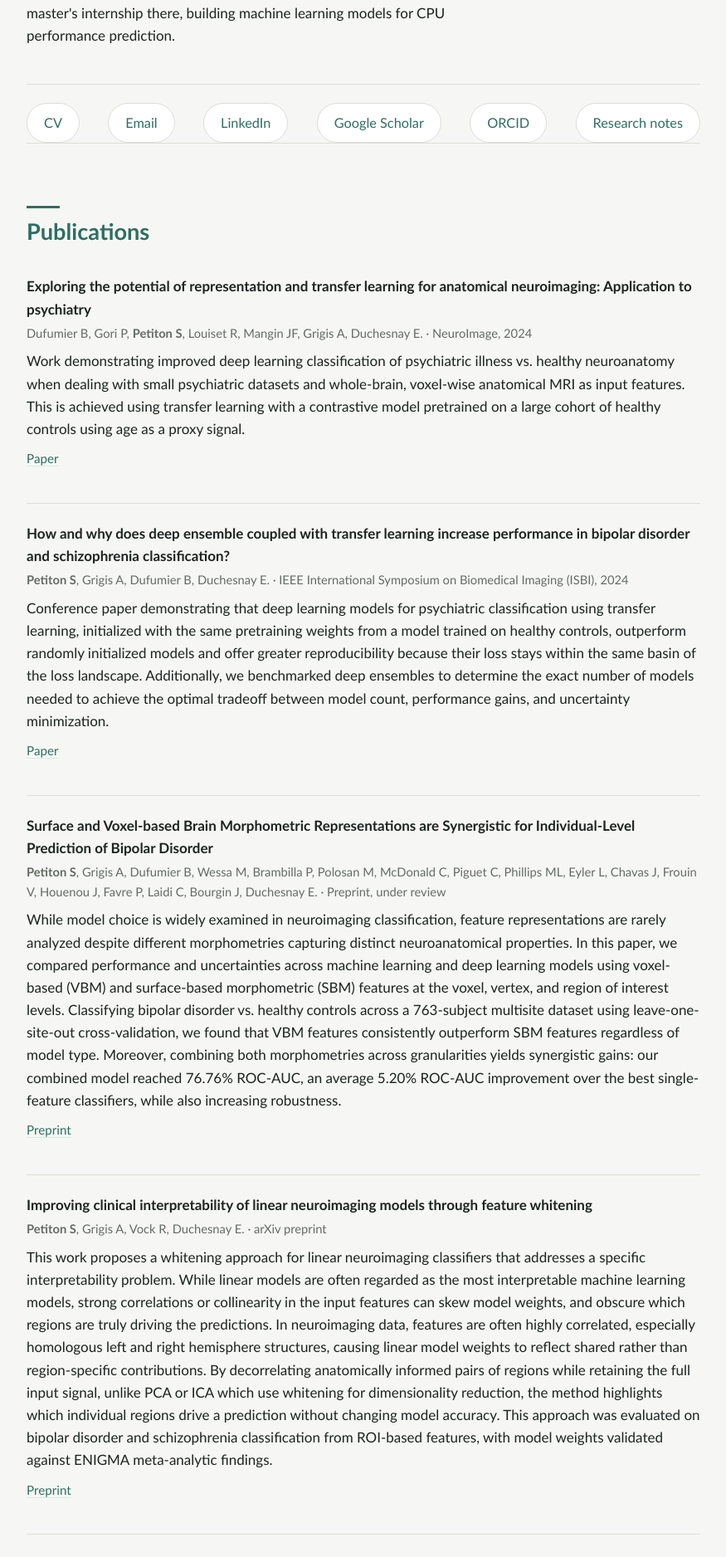
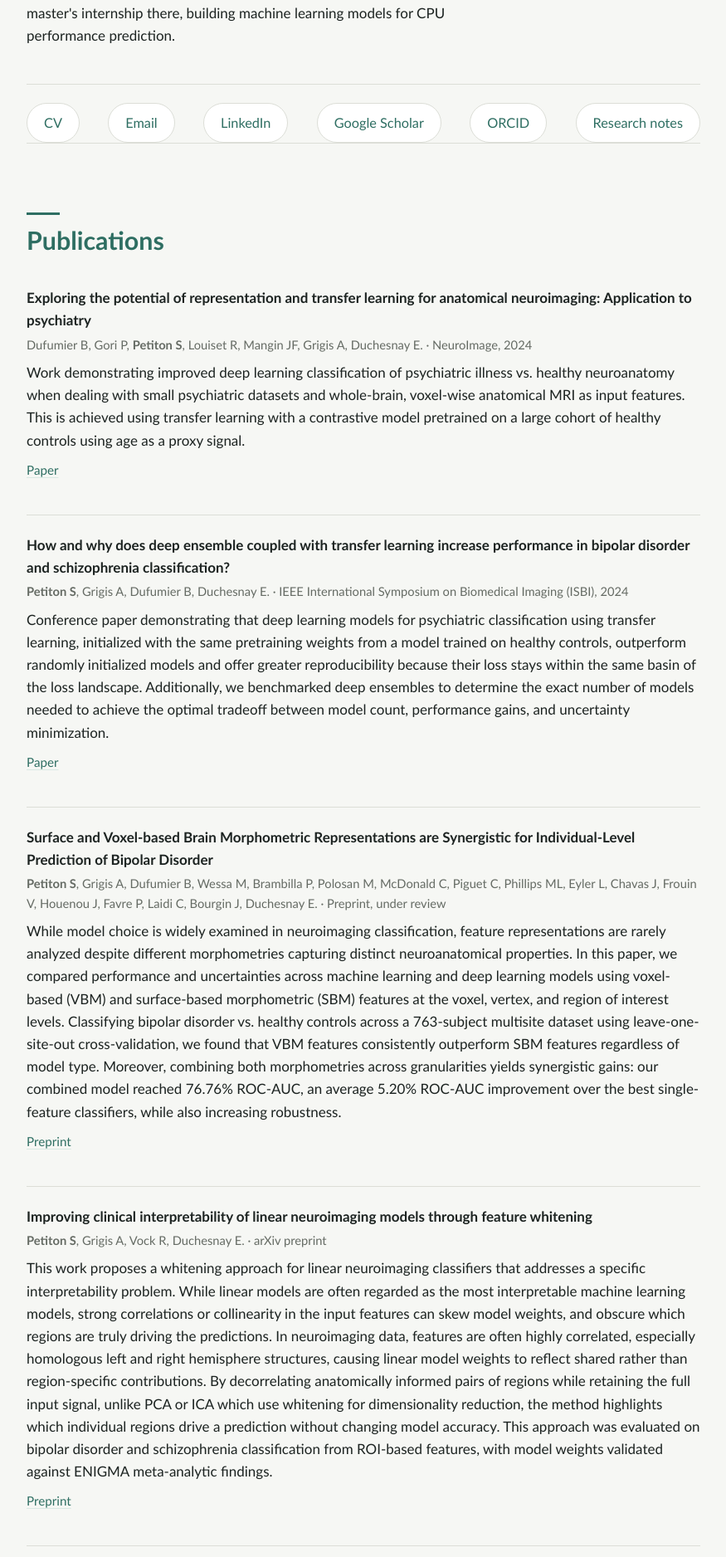
Before and after one commit to SaraMPetiton/sarampetiton.github.io, a Jekyll site: the page built from index.html, in a window 1280 px wide. Shown: the part 503-2379 px from the top of the page at 83% size, without its empty margins (202-1077 px from the left). Built offline with Jekyll 4.4.1, drawn with Linux system fonts in a browser that asks for light colours.

Commit message:
changed appearance

```diff
--- a/assets/css/style.css
+++ b/assets/css/style.css
@@ -65,7 +65,7 @@ h1, h2, h3 {
 }
 
 h1 { font-size: 2.15rem; font-weight: 400; }
-h2 { font-size: 1.7rem; margin-top: 2.6em; color: var(--accent); }
+h2 { font-size: 1.9rem; margin-top: 2.6em; color: var(--accent); }
 h3 { font-size: 1.1rem; }
 
 h2::before {
```
